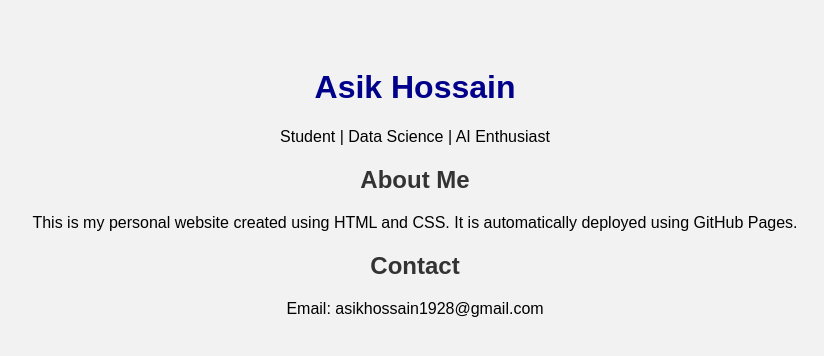
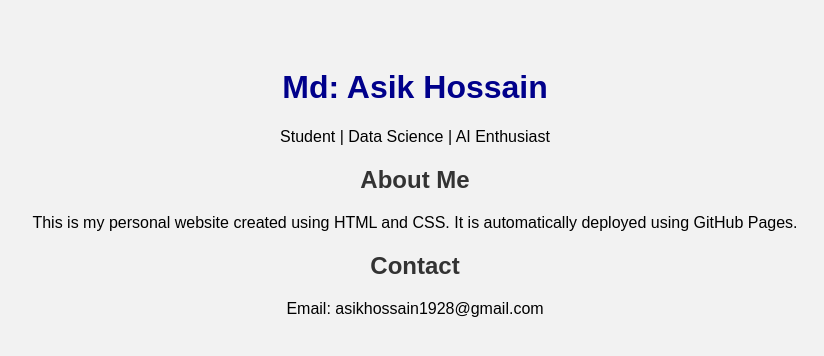
Before and after one commit to asikhossain1928-arch/my-website, a plain HTML site: page index.html in a window 1280 px wide. Shown: the whole page, without its empty margins (225-1049 px from the left). Drawn offline with Linux system fonts and the light colour scheme.

Commit message:
update name

```diff
--- a/index.html
+++ b/index.html
@@ -6,7 +6,7 @@
 </head>
 <body>
 
-    <h1>Asik Hossain</h1>
+    <h1>Md: Asik Hossain</h1>
     <p>Student | Data Science | AI Enthusiast</p>
 
     <h2>About Me</h2>
```
